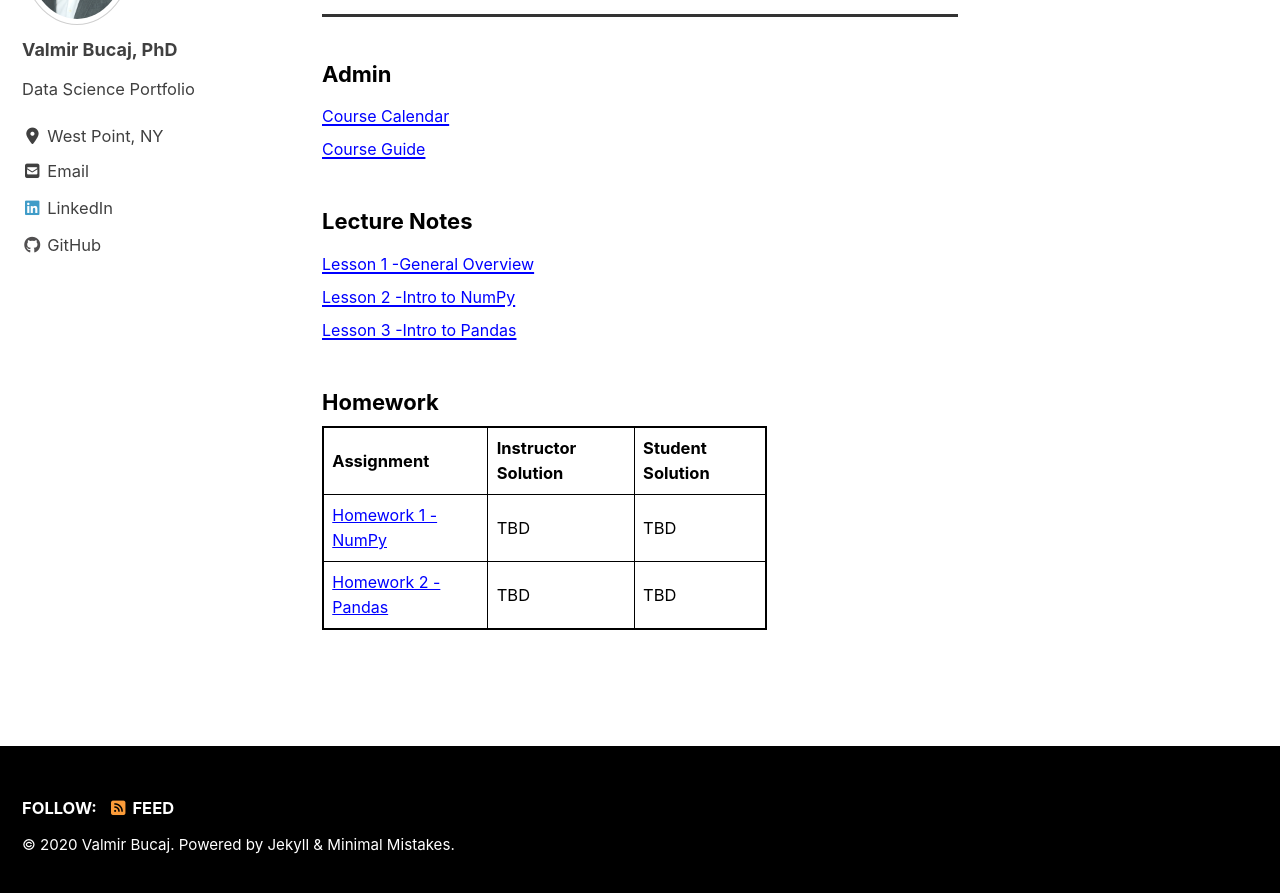
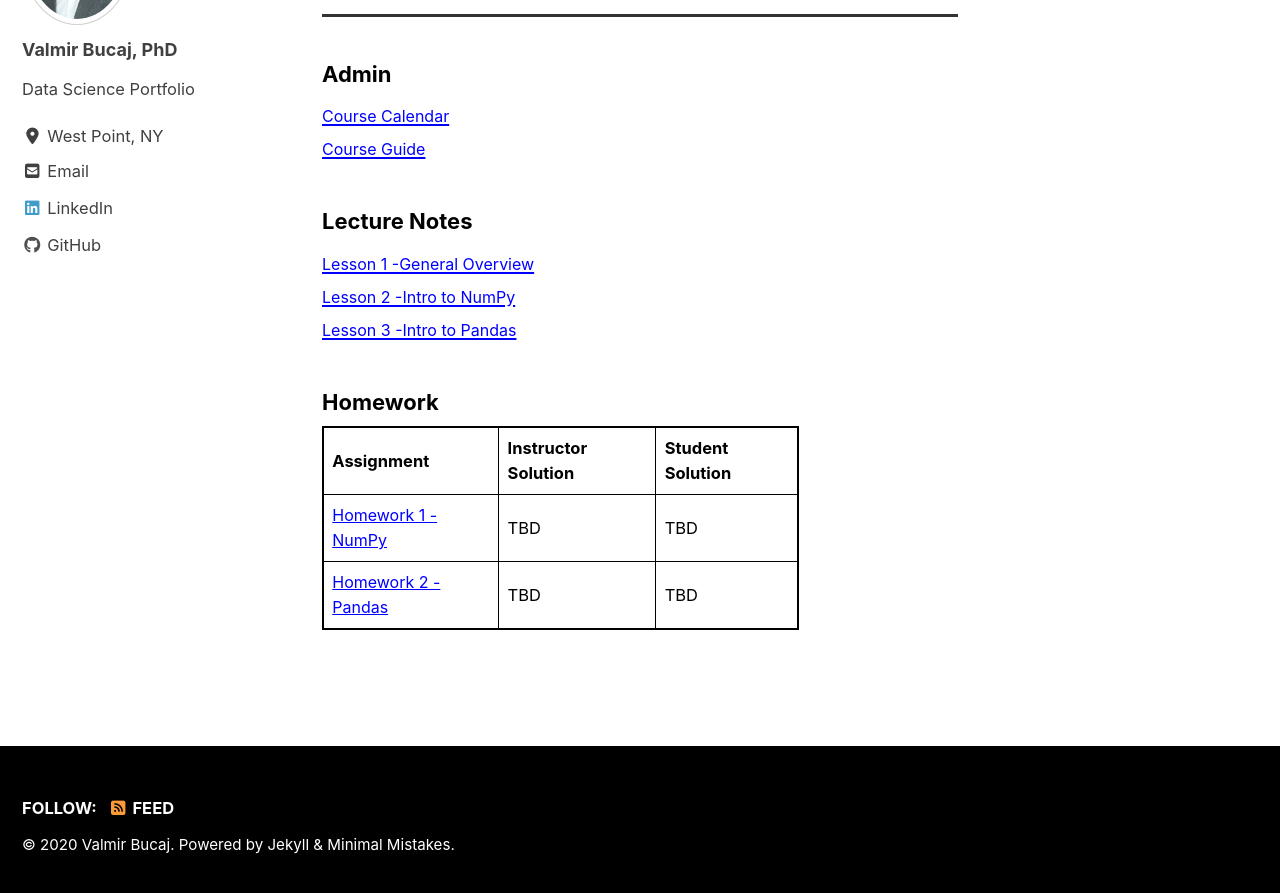
Before and after one commit to vbucaj/vbucaj.github.io, a Jekyll site: the page built from _pages/MA477.md, in a window 1280 px wide and 900 px high, scrolled down 520 px. Shown: the top 893 px of the window. Built offline with Jekyll 4.4.1, drawn with Linux system fonts in a browser that asks for light colours; cached includes are drawn as plain includes; nearby versions of some CDN libraries.

Commit message:
1/22/2020 @1:21pm

```diff
--- a/_pages/MA477.md
+++ b/_pages/MA477.md
@@ -58,7 +58,7 @@ table, th, td {
 
 <h3>Homework</h3>
 
-<table style="width:70%">
+<table style="width:75%">
   <tr>
     <th>Assignment</th>
     <th>Instructor Solution</th>
```
